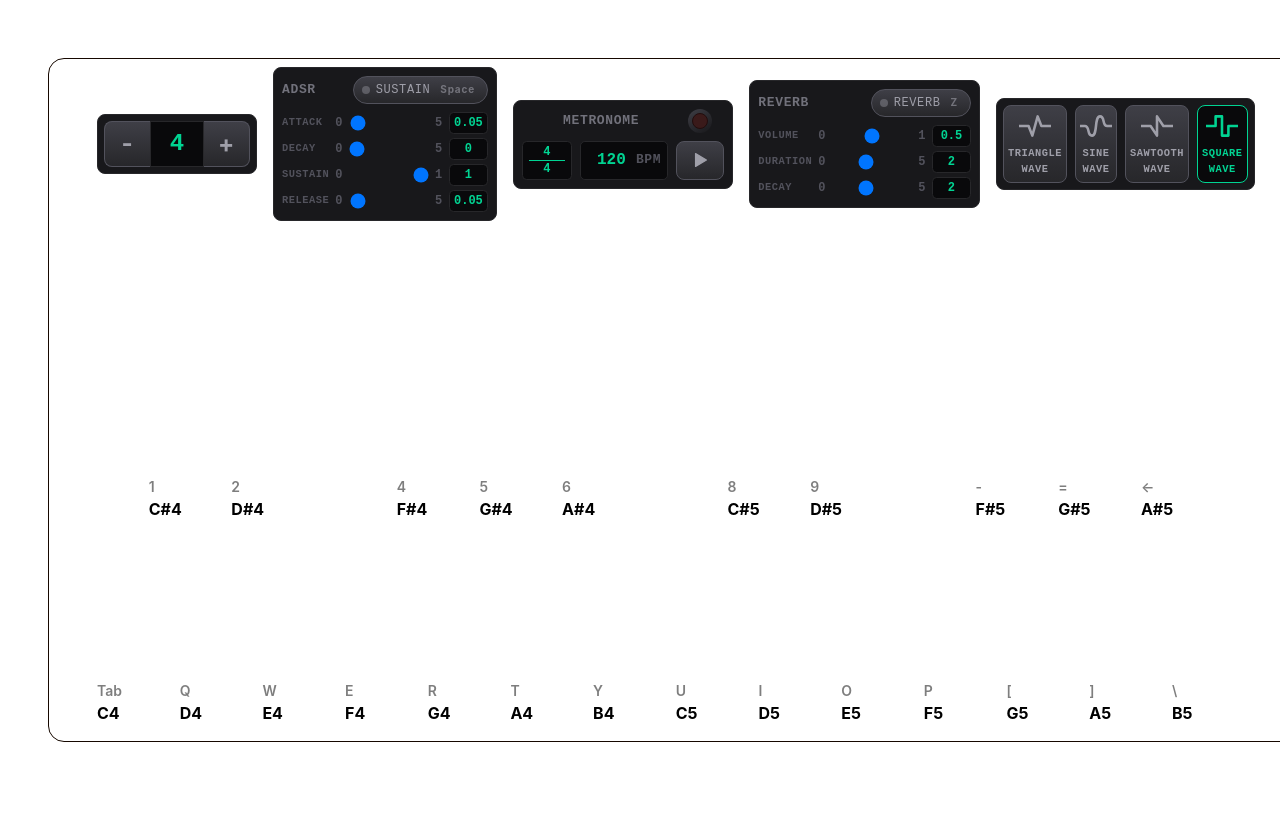
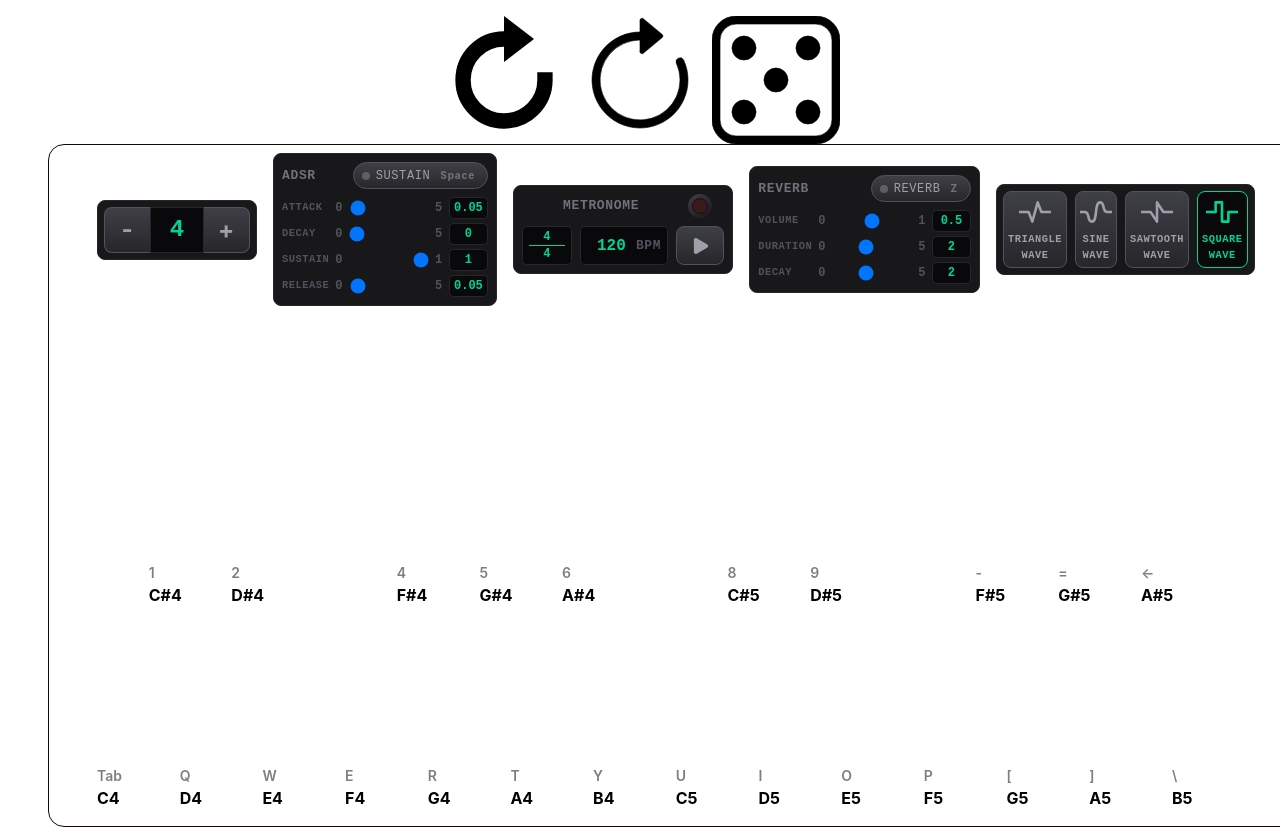
Before and after one commit to TamarWeiss/Virtual-Piano, a React (Vite) app: page / in a window 1280 px wide. Shown: the top 827 px of the page. Before the commit the page ends 800 px from the top, so only its background shows below. Built offline with nearby package versions, Linux system fonts and the light colour scheme.

Commit message:
working on the reset icon

```diff
--- /dev/null
+++ b/src/constants/Point.ts
@@ -0,0 +1,21 @@
+class Point {
+  constructor(
+    public x: number,
+    public y: number,
+  ) {}
+
+  // Handy if you want to offset or rotate points easily
+  add(p: Point) {
+    return new Point(this.x + p.x, this.y + p.y);
+  }
+
+  mult(m: number) {
+    return new Point(m * this.x, m * this.y);
+  }
+
+  multPoint(p: Point) {
+    return new Point(p.x * this.x, p.y * this.y);
+  }
+}
+
+export default Point;
--- a/src/constants/icons.tsx
+++ b/src/constants/icons.tsx
@@ -1,6 +1,7 @@
+import Point from './Point';
+
 type point = [x: number, y: number];
 
-const padding = 0.1;
 const height = 0.6;
 const top = (1 - height) / 2;
 const bottom = 1 - top;
@@ -130,17 +131,25 @@ export const SineAltIcon: React.FC<React.SVGProps<SVGSVGElement>> = (props) => {
   );
 };
 
-export const StopIcon: React.FC<React.SVGProps<SVGSVGElement>> = (props) => (
-  <SVG {...props} fill='currentColor'>
+export const StopIcon: React.FC<React.SVGProps<SVGSVGElement>> = (props) => {
+  const strokeWidth = Number(props.strokeWidth ?? 32);
+  const padding = strokeWidth / 200;
+  return (
+    <SVG {...props} fill='currentColor' strokeWidth={strokeWidth}>
       <path d={`M ${padding} ${padding} H ${1 - padding} V ${1 - padding} H ${padding} Z`} />
     </SVG>
   );
+};
 
-export const PlayIcon: React.FC<React.SVGProps<SVGSVGElement>> = (props) => (
-  <SVG {...props} fill='currentColor'>
+export const PlayIcon: React.FC<React.SVGProps<SVGSVGElement>> = (props) => {
+  const strokeWidth = Number(props.strokeWidth ?? 24);
+  const padding = strokeWidth / 200;
+  return (
+    <SVG {...props} fill='currentColor' strokeWidth={strokeWidth}>
       <path d={`M ${1 - padding} 0.5 L ${padding + (1 - 2 * padding) * Math.cos(30)} ${padding} V ${1 - padding} Z`} />
     </SVG>
   );
+};
 
 export const PedalIcon: React.FC<React.SVGProps<SVGSVGElement>> = (props) => (
   <SVG {...props}>
@@ -150,11 +159,42 @@ export const PedalIcon: React.FC<React.SVGProps<SVGSVGElement>> = (props) => (
 );
 
 export const ResetIcon: React.FC<React.SVGProps<SVGSVGElement>> = (props) => (
-  <SVG viewBox='0 0 16 16' height={16} fill='currentColor' strokeWidth={100} {...props}>
+  <SVG viewBox='0 0 16 16' height={16} fill='currentColor' {...props}>
     <path fillRule='evenodd' d='M8 3a5 5 0 1 0 4.546 2.914.5.5 0 0 1 .908-.417A6 6 0 1 1 8 2z' />
     <path d='M8 4.466V.534a.25.25 0 0 1 .41-.192l2.36 1.966c.12.1.12.284 0 .384L8.41 4.658A.25.25 0 0 1 8 4.466' />
   </SVG>
 );
+
+const toRadians = (angle: number) => angle * (Math.PI / 180);
+const modulo = (num: number, divisor: number) => ((num % divisor) + divisor) % divisor;
+
+export const ResetIcon2: React.FC<React.SVGProps<SVGSVGElement>> = (props) => {
+  const strokeWidth = Number(props.strokeWidth ?? 12);
+  const length = (3 * strokeWidth) / 100;
+  const radius = 0.5 - length / 2;
+  const angle = toRadians(75);
+  const clockWise = true;
+
+  const start = toRadians(90);
+  const end = toRadians(180);
+  const large = Number(modulo(clockWise ? start - end : end - start, 2 * Math.PI) > Math.PI);
+  const mid = new Point(0.5, 0.5);
+
+  const p1 = new Point(Math.sin(start), Math.cos(start)).mult(radius).add(mid);
+  const p2 = new Point(Math.sin(end), Math.cos(end)).mult(radius).add(mid);
+  const p3 = new Point(Math.sin(end), Math.cos(end)).mult(radius + length / 2).add(mid);
+  const p4 = new Point(Math.sin(end), Math.cos(end)).mult(radius - length / 2).add(mid);
+  const p5 = new Point(Math.cos(end), -Math.sin(end))
+    .mult((length / 2 / Math.tan(angle / 2)) * (clockWise ? -1 : 1))
+    .add(p2);
+
+  return (
+    <SVG {...props} strokeWidth={strokeWidth} strokeLinecap='square'>
+      <path d={`M ${p1.x} ${p1.y} A ${radius} ${radius} 0 ${large} ${Number(clockWise)} ${p2.x} ${p2.y}`} />
+      <path fill='currentColor' d={`M ${p3.x} ${p3.y} L ${p4.x} ${p4.y} L ${p5.x} ${p5.y} z`} strokeWidth={0} />
+    </SVG>
+  );
+};
 
 export const DiceIcon: React.FC<React.SVGProps<SVGSVGElement>> = (props) => (
   <SVG viewBox='0 0 16 16' fill='currentColor' {...props}>
--- a/src/main.tsx
+++ b/src/main.tsx
@@ -2,9 +2,15 @@ import './styles/index.css';
 import { StrictMode } from 'react';
 import { createRoot } from 'react-dom/client';
 import Piano from './components/Piano.tsx';
+import { DiceIcon, ResetIcon, ResetIcon2 } from './constants/icons.tsx';
 
 createRoot(document.getElementById('root')!).render(
   <StrictMode>
+    <div className='flex justify-center gap-2'>
+      <ResetIcon2 height={128} />
+      <ResetIcon height={128} />
+      <DiceIcon height={128} />
+    </div>
     <Piano />
   </StrictMode>,
 );
```
Lines whose indentation alone changed are shown as unchanged.
